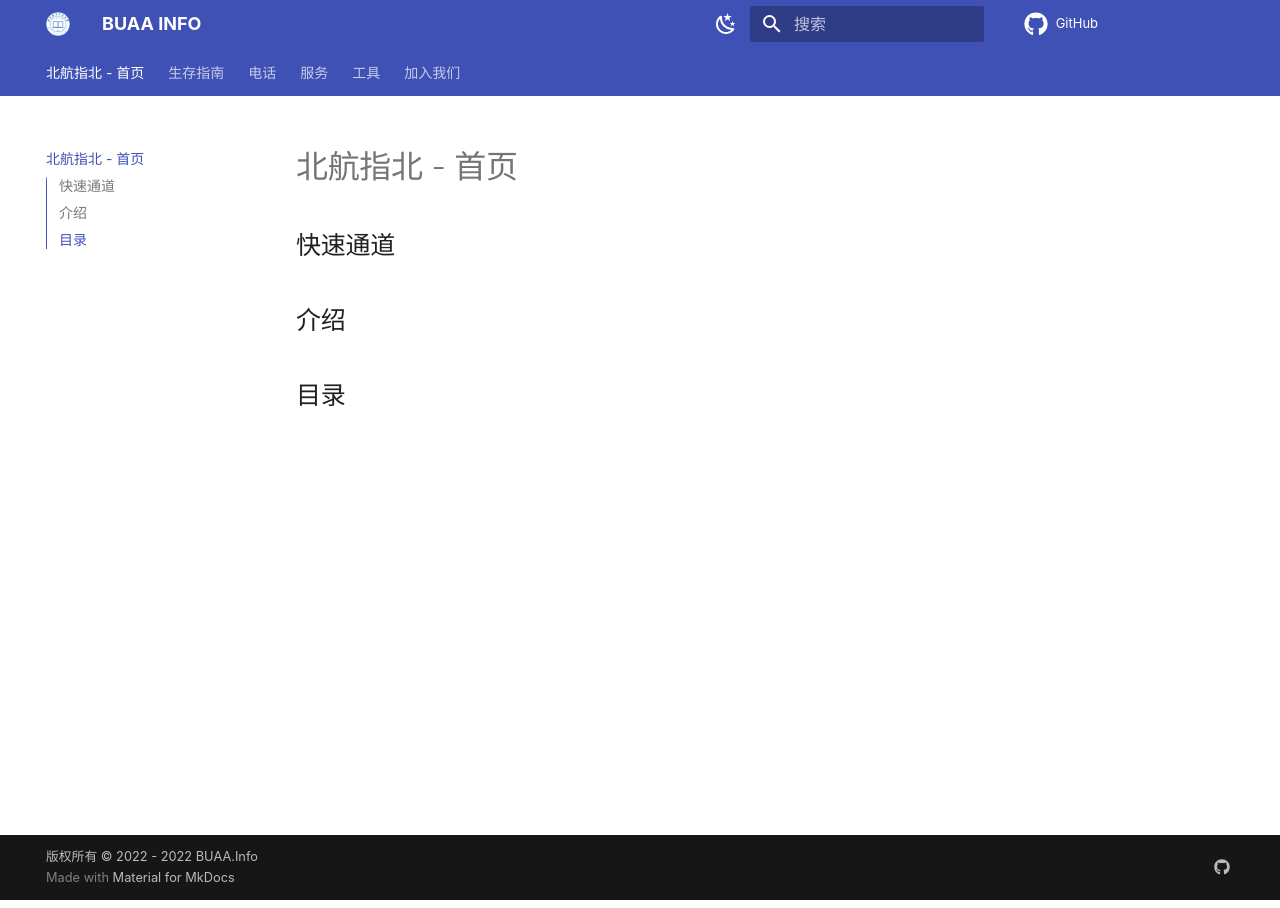
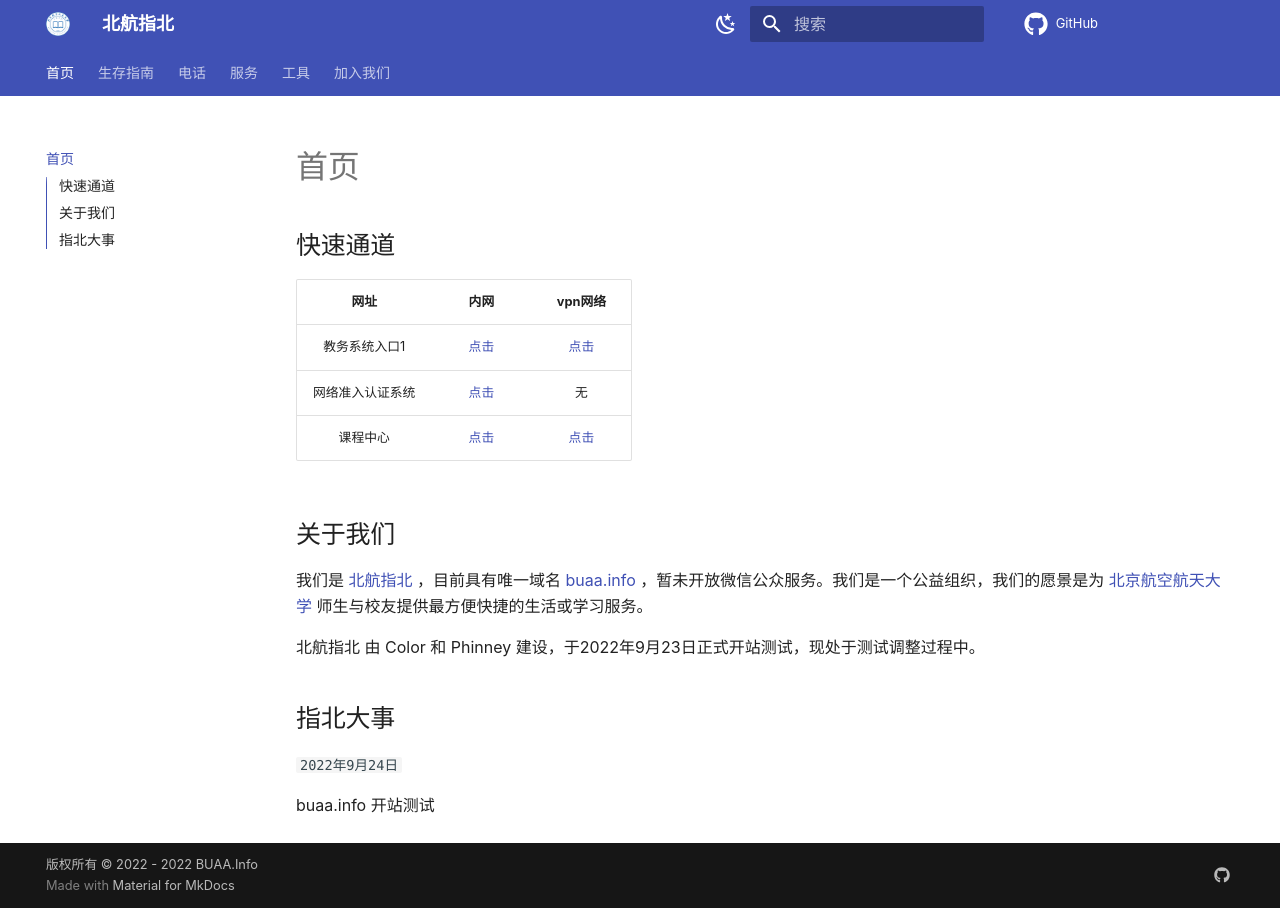
Before and after one commit to buaainfo/buaainfo, an MkDocs documentation site: the page built from docs/index.md, in a window 1280 px wide. Built offline with MkDocs 1.6.1 and Material for MkDocs 9.7.7, drawn with Linux system fonts in a browser that asks for light colours; comment, search, counter and statistics services are not loaded.

Commit message:
update index.md

```diff
--- a/docs/index.md
+++ b/docs/index.md
@@ -1,7 +1,21 @@
-# 北航指北 - 首页
+# 首页
 
 ## 快速通道
 
-## 介绍
+|       网址       |                          内网                          |                                                                              vpn网络                                                                              |
+| :--------------: | :-----------------------------------------------------: | :----------------------------------------------------------------------------------------------------------------------------------------------------------------: |
+|  教务系统入口1  | [点击](http://jwxt.buaa.edu.cn:8080/ieas2.1/ "教务系统入口1") | [点击](https://d.buaa.edu.cn/http-8080/77726476706e69737468656265737421fae0598869327d517f468ca88d1b203b/ieas2.1/?wrdrecordvisit=1663998912000 "教务系统入口（vpn网络）") |
+| 网络准入认证系统 |      [点击](https://gw.buaa.edu.cn/ "网络准入认证系统")      |                                                                                 无                                                                                 |
+|     课程中心     |         [点击](http://course.buaa.edu.cn/ "课程中心")         |       [点击](https://d.buaa.edu.cn/http/77726476706e69737468656265737421f3f8548e343526526b0988e29d51367b8d67/?wrdrecordvisit=1663999226000 "课程中心（vpn网络）")       |
 
-## 目录
+## 关于我们
+
+我们是 [北航指北](https://buaa.info "北航指北") ，目前具有唯一域名 [buaa.info](https://buaa.info "北航指北") ，暂未开放微信公众服务。我们是一个公益组织，我们的愿景是为 [北京航空航天大学](https://buaa.edu.cn "北航") 师生与校友提供最方便快捷的生活或学习服务。
+
+北航指北 由 Color 和 Phinney 建设，于2022年9月23日正式开站测试，现处于测试调整过程中。
+
+## 指北大事
+
+`2022年9月24日`
+
+buaa.info 开站测试
--- a/mkdocs.yml
+++ b/mkdocs.yml
@@ -1,5 +1,5 @@
 # Site Settings
-site_name: BUAA INFO
+site_name: 北航指北
 repo_url: https://github.com/buaainfo/buaainfo
 extra:
   homepage: https://buaa.info
@@ -16,15 +16,13 @@ theme:
   name: material
   palette:
     # Palette toggle for light mode
-    - media: "(prefers-color-scheme: light)"
-      scheme: default
+    - scheme: default
       toggle:
         icon: material/weather-night
         name: 切换到夜间模式
 
     # Palette toggle for dark mode
-    - media: "(prefers-color-scheme: dark)"
-      scheme: slate
+    - scheme: slate
       toggle:
         icon: material/weather-sunny
         name: 切换到日间模式
```
